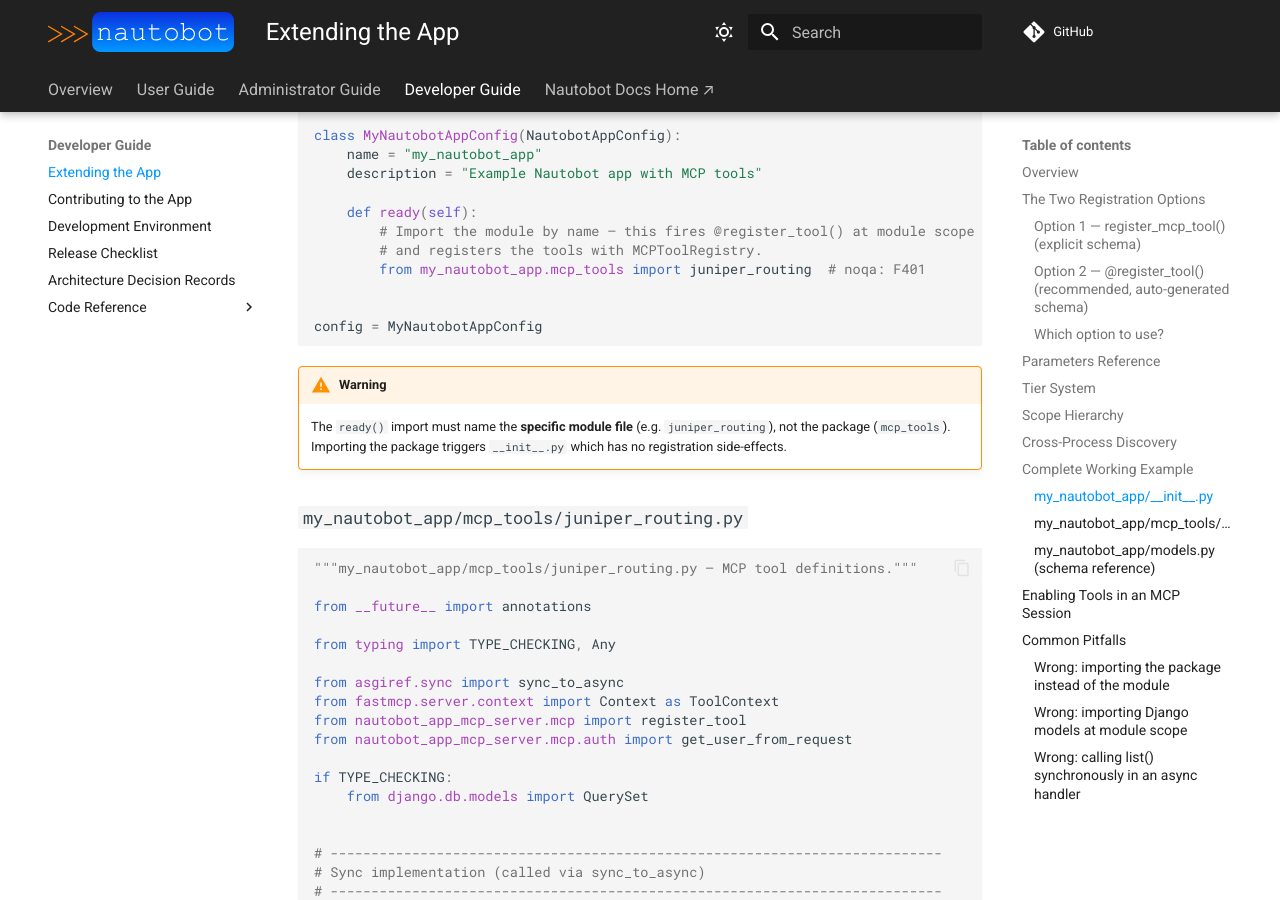
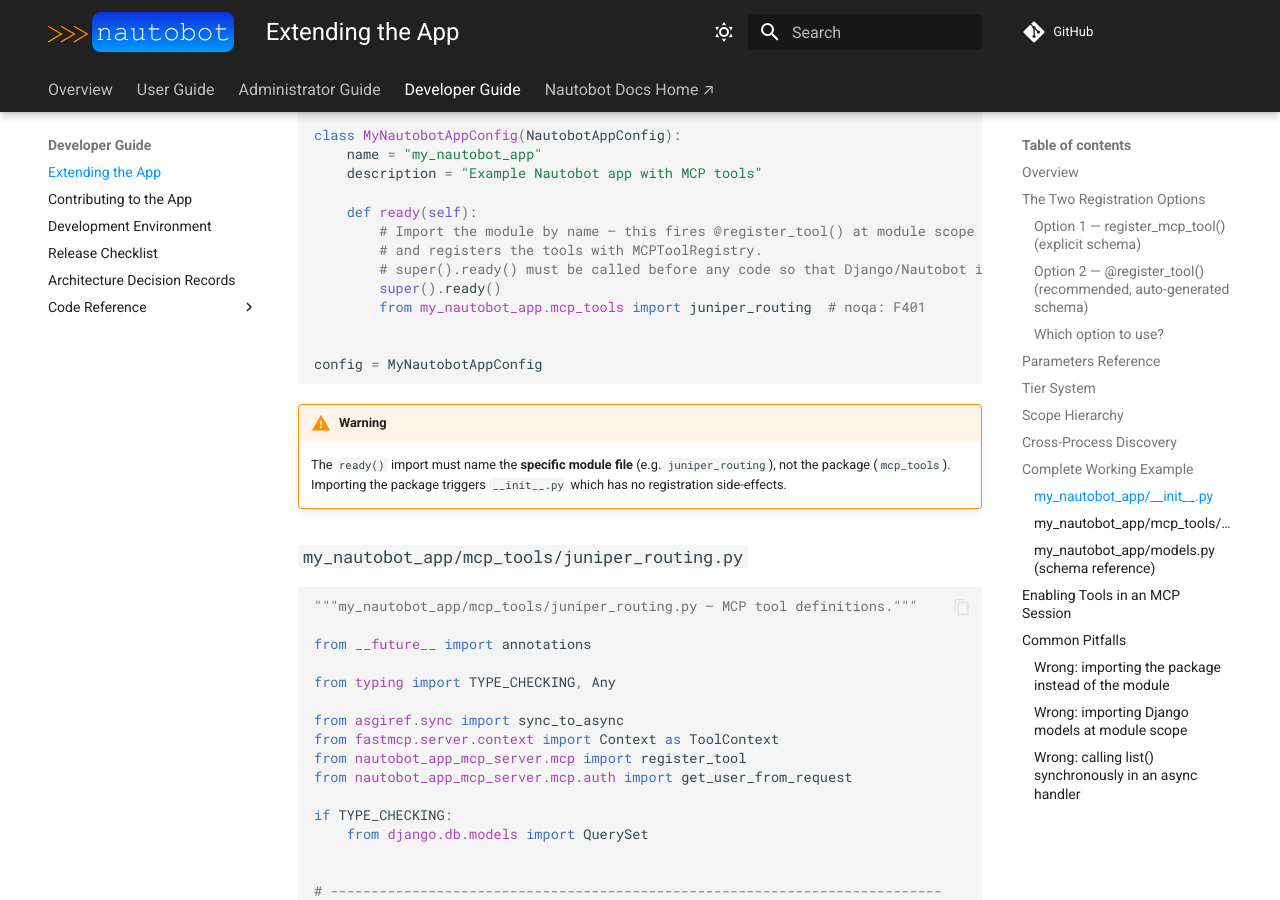
Before and after one commit to latuannetnam/nautobot-app-mcp-server, an MkDocs documentation site: the page built from docs/dev/extending.md, in a window 1280 px wide and 900 px high, scrolled down 4729 px. Built offline with MkDocs 1.6.1 and Material for MkDocs 9.7.7, drawn with Linux system fonts in a browser that asks for light colours; comment, search, counter and statistics services are not loaded.

Commit message:
fix: call super().ready() in MyNautobotAppConfig to ensure proper initialization before tool registration

```diff
--- a/docs/dev/extending.md
+++ b/docs/dev/extending.md
@@ -156,6 +156,8 @@ class MyNautobotAppConfig(NautobotAppConfig):
     def ready(self):
         # Import the module by name — this fires @register_tool() at module scope
         # and registers the tools with MCPToolRegistry.
+        # super().ready() must be called before any code so that Django/Nautobot internals are fully registered before we attempt to import any code that may rely on them.
+        super().ready()
         from my_nautobot_app.mcp_tools import juniper_routing  # noqa: F401
 
 
```
